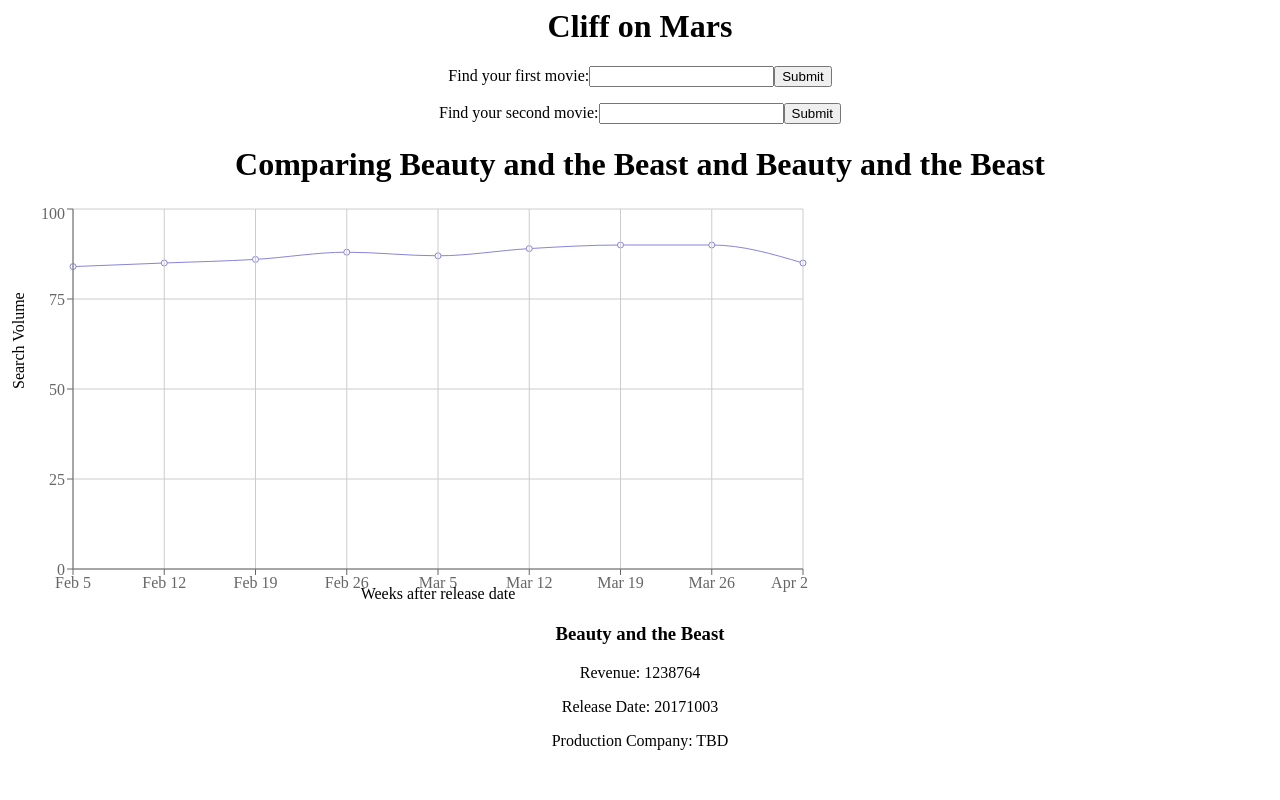
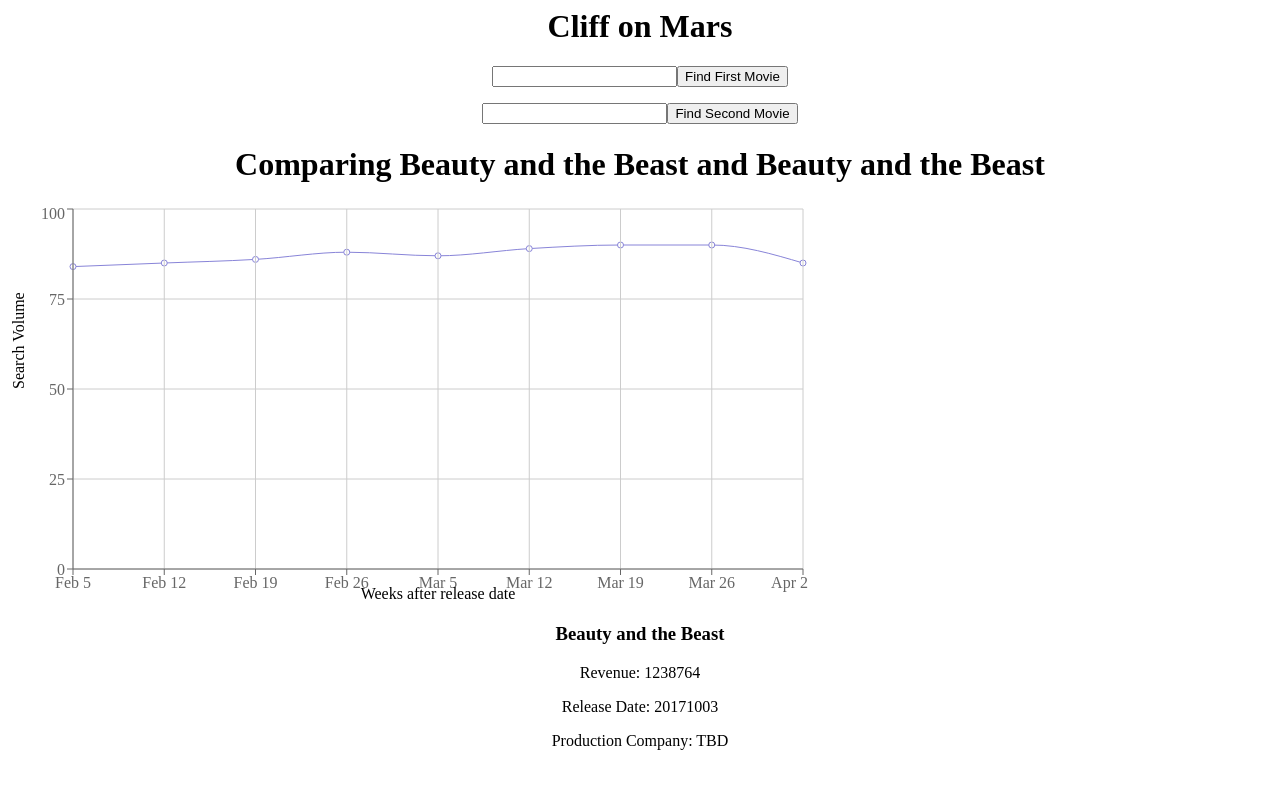
Before and after one commit to hrsf84-mars/mars, a React app: page / in a window 1280 px wide. Shown: the top 800 px of the page. Built offline with nearby package versions, Linux system fonts and the light colour scheme.

Commit message:
Add onSubmit handling for both first and second movies.

```diff
--- a/components/App.js
+++ b/components/App.js
@@ -14,10 +14,12 @@ class App extends React.Component {
       first_movie_query: '',
       second_movie_query: ''
     }
+
     this.handleFirstQuery = this.handleFirstQuery.bind(this);
     this.handleSecondQuery = this.handleSecondQuery.bind(this);
 
-    // set this binding for submitting
+    this.handleFirstSubmit = this.handleFirstSubmit.bind(this);
+    this.handleSecondSubmit = this.handleSecondSubmit.bind(this);
   }
 
   handleFirstQuery(e) {
@@ -28,7 +30,17 @@ class App extends React.Component {
     this.setState({second_movie_query: e.target.value});
   }
 
-  // handle submit when submiting search
+  handleFirstSubmit(e) {
+    // Replace with call to server
+    console.log(this.state.first_movie_query, 'was sent to the server');
+    e.preventDefault();
+  }
+
+  handleSecondSubmit(e) {
+    // Replace with call to server
+    console.log(this.state.second_movie_query, 'was sent to the server');
+    e.preventDefault();
+  }
 
 
   // To do:
@@ -42,19 +54,13 @@ class App extends React.Component {
 
         <div id="graph">
           <div id="search">
-            <form>
-              <label>
-                Find your first movie:
-              </label>
+            <form onSubmit={this.handleFirstSubmit}>
               <input type="text" value={this.state.first_movie_query} onChange={this.handleFirstQuery} />
-              <input type="submit" value="Submit" />
+              <input type="submit" value="Find First Movie" />
             </form>
-            <form>
-              <label>
-                Find your second movie:
-              </label>
+            <form onSubmit={this.handleSecondSubmit}>
               <input type="text" value={this.state.second_movie_query} onChange={this.handleSecondQuery} />
-              <input type="submit" value="Submit" />
+              <input type="submit" value="Find Second Movie" />
             </form>
           </div>
 
```
